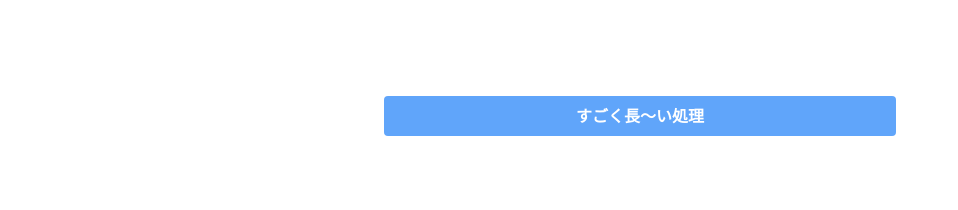
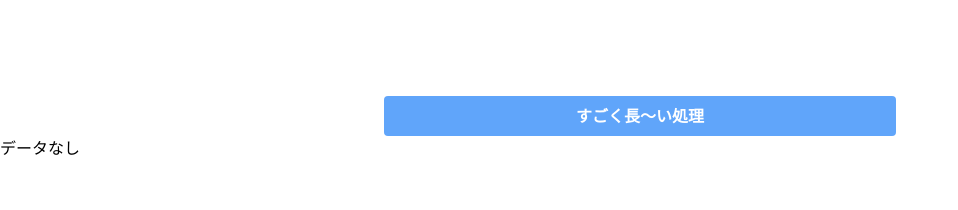
Before and after one commit to yoshiishunichi/uso-progress-bar, a Next.js app: page / in a window 1280 px wide. Shown: the top 210 px of the page, without its empty margins (0-958 px from the left). Built offline with nearby package versions, Linux system fonts and the light colour scheme.

Commit message:
:sparkles: データフェッチの状態をuiに反映

```diff
--- a/src/pages/api/long-process.ts
+++ b/src/pages/api/long-process.ts
@@ -6,7 +6,7 @@ export type ResponseData = {
 
 export default function handler(req: NextApiRequest, res: NextApiResponse<ResponseData>) {
   setTimeout(() => {
-    res.status(200).json({ message: "success!" });
+    res.status(500).json({ message: "error" });
     res.end();
   }, 10000);
 }
--- a/src/pages/index.tsx
+++ b/src/pages/index.tsx
@@ -14,7 +14,7 @@ type FetchState = {
 };
 
 const Home: NextPage = () => {
-  const [fetchState, setFetchState] = useState<FetchState>({
+  const [{ data, error, fetching }, setFetchState] = useState<FetchState>({
     data: undefined,
     error: undefined,
     fetching: false,
@@ -29,6 +29,7 @@ const Home: NextPage = () => {
     });
     try {
       const res = await ky.get("/api/long-process", {
+        retry: 1,
         timeout: false,
       });
       const result = await res.json<ResponseData>();
@@ -36,6 +37,7 @@ const Home: NextPage = () => {
         return {
           ...fetchState,
           data: result,
+          fetching: false,
         };
       });
     } catch (e) {
@@ -43,12 +45,6 @@ const Home: NextPage = () => {
         return {
           ...fetchState,
           error: e,
-        };
-      });
-    } finally {
-      setFetchState((fetchState) => {
-        return {
-          ...fetchState,
           fetching: false,
         };
       });
@@ -60,6 +56,13 @@ const Home: NextPage = () => {
       <div className="mx-auto max-w-lg pt-24">
         <CommonButton clickHandle={() => clickHandle()} text="すごく長〜い処理" />
       </div>
+      {fetching ? (
+        <div>Fetcing...</div>
+      ) : error ? (
+        <div>エラー</div>
+      ) : (
+        <div>{data?.message ?? "データなし"}</div>
+      )}
     </main>
   );
 };
```
